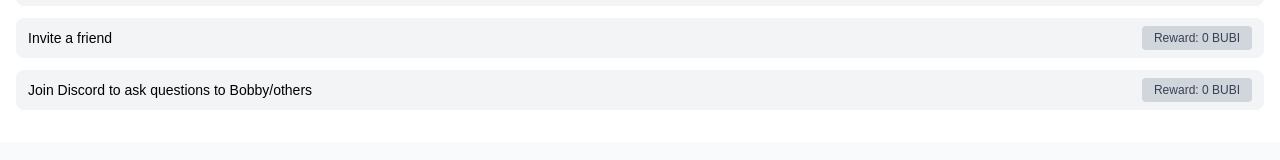
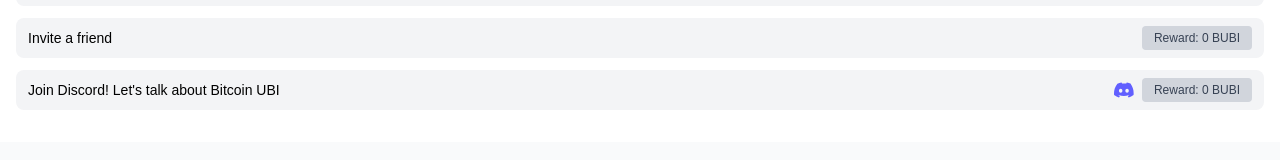
Before and after one commit to 3obby/bubiwotsite, a Next.js app: page / in a window 1280 px wide. Shown: the part 1726-1886 px from the top of the page. Built offline with nearby package versions, Linux system fonts and the light colour scheme.

Commit message:
fixed discord link

```diff
--- a/app/page.tsx
+++ b/app/page.tsx
@@ -815,7 +815,7 @@
   const [tasks] = useState([
     { id: 1, title: "Verify your humanity" },
     { id: 2, title: "Invite a friend" },
-    { id: 3, title: "Join Discord to ask questions to Bobby/others" },
+    { id: 3, title: "Join Discord! Let's talk about Bitcoin UBI" },
   ]);
   const [messages] = useState([
     { id: 1, text: "for free speech", name: "Bobby", total_sats: 1000000 },
@@ -904,12 +904,19 @@
           </button>
           <div className="flex w-full justify-center gap-6 mt-3">
             <div className="flex items-center gap-1">
-              <svg width="18" height="18" fill="none" stroke="currentColor" strokeWidth="2" viewBox="0 0 24 24"><path d="M17 20h5v-2a4 4 0 0 0-3-3.87"/><path d="M9 20H4v-2a4 4 0 0 1 3-3.87"/><circle cx="12" cy="7" r="4"/></svg>
+              <svg width="18" height="18" fill="none" stroke="currentColor" strokeWidth="2" viewBox="0 0 24 24">
+                <path d="M17 20h5v-2a4 4 0 0 0-3-3.87"/>
+                <path d="M9 20H4v-2a4 4 0 0 1 3-3.87"/>
+                <circle cx="12" cy="7" r="4"/>
+              </svg>
               <span className="text-xs text-black">Joined</span>
               <span className="ml-1 font-semibold text-xs text-black">{userCount}</span>
             </div>
             <div className="flex items-center gap-1">
-              <svg width="18" height="18" fill="none" stroke="currentColor" strokeWidth="2" viewBox="0 0 24 24"><path d="M16 13a4 4 0 1 0-8 0v5a4 4 0 1 0 8 0v-5z"/><circle cx="12" cy="7" r="4"/></svg>
+              <svg width="18" height="18" fill="none" stroke="currentColor" strokeWidth="2" viewBox="0 0 24 24">
+                <path d="M16 13a4 4 0 1 0-8 0v5a4 4 0 1 0 8 0v-5z"/>
+                <circle cx="12" cy="7" r="4"/>
+              </svg>
               <span className="text-xs text-black">Total</span>
               <span className="ml-1 font-semibold text-xs text-black">{totalBubi} BUBI</span>
             </div>
@@ -931,11 +938,11 @@
             {tasks.map((task) => (
               <li
                 key={task.id}
-                className={`flex items-center bg-gray-100 rounded-lg px-3 py-2 ${task.title === "Join Discord" ? "cursor-pointer hover:bg-gray-200" : ""}`}
-                onClick={task.title === "Join Discord" ? openDiscord : undefined}
+                className={`flex items-center bg-gray-100 rounded-lg px-3 py-2 ${task.title.includes("Join Discord") ? "cursor-pointer hover:bg-gray-200" : ""}`}
+                onClick={task.title.includes("Join Discord") ? openDiscord : undefined}
               >
                 <span className="flex-1 text-sm text-black">{task.title}</span>
-                {task.title === "Join Discord" && (
+                {task.title.includes("Join Discord") && (
                   <svg
                     className="h-5 w-5 mr-2 text-indigo-500"
                     fill="currentColor"
```
